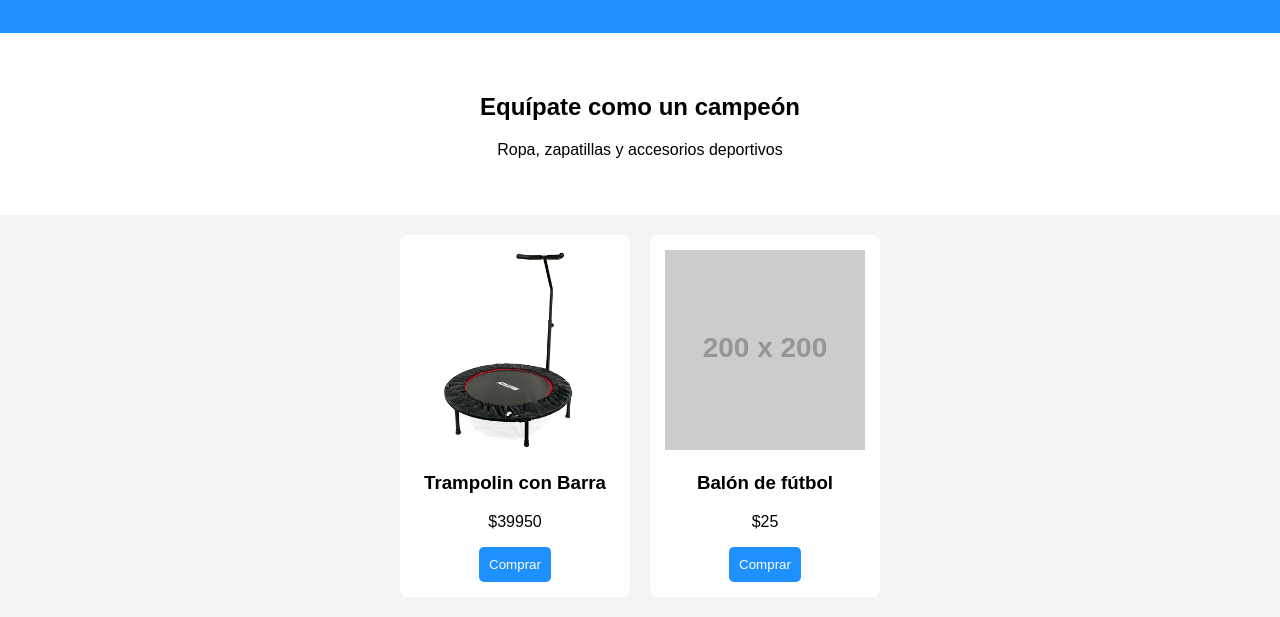
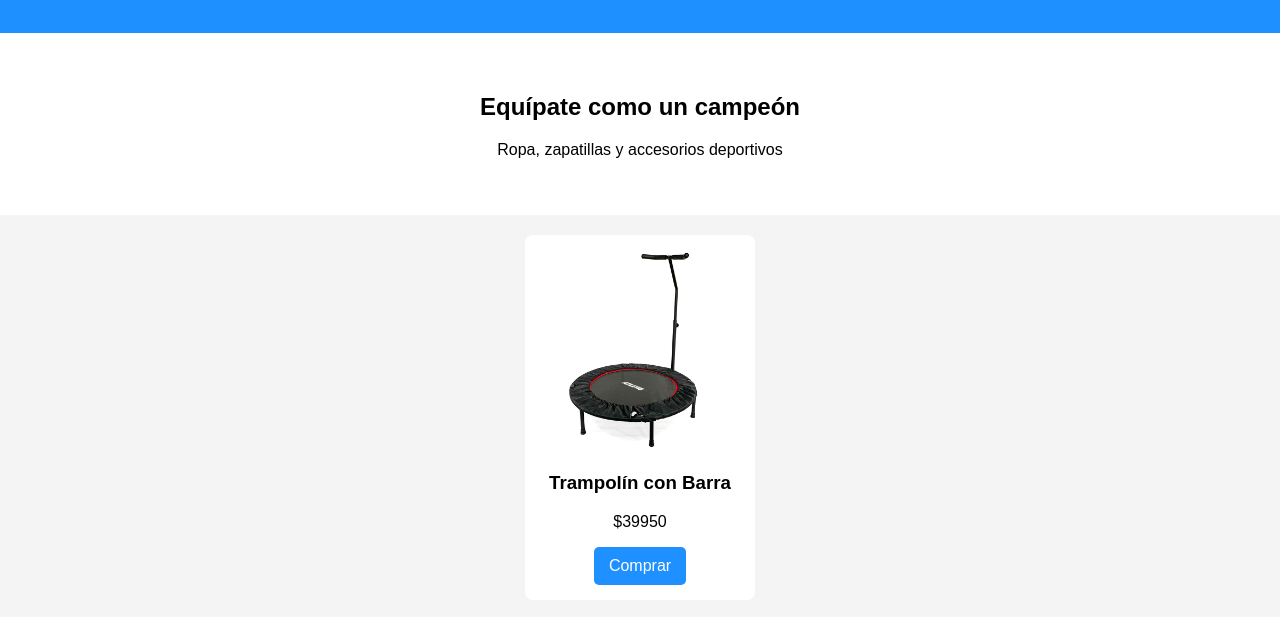
Before and after one commit to Crjarap/ayudadeporte, a plain HTML site: page index.html in a window 1280 px wide. Shown: the part 121-738 px from the top of the page. Drawn offline with Linux system fonts and the light colour scheme; placeholder pictures from the web are drawn by us.

Commit message:
Add purchase link for Trampolín con Barra
Updated the product section with a link to purchase the Trampolín con Barra.

```diff
--- a/index.html
+++ b/index.html
@@ -65,12 +65,18 @@
 </section>
 
 <section class="productos">
-    <div class="producto">
-        <img src="Cama Elastica.jpg" alt="CARDIO">
-        <h3>Trampolin con Barra</h3>
-        <p>$39950</p>
-        <button>Comprar</button>
-    </div>
+  <div class="producto">
+    <img src="Cama Elastica.jpg" alt="CARDIO">
+    <h3>Trampolín con Barra</h3>
+    <p>$39950</p>
+    <a href="https://wa.me/56957861004?text=Hola,%20quiero%20comprar%20el%20Trampolín%20con%20Barra"
+       target="_blank"
+       style="background-color:#1e90ff; color:white; padding:10px 15px; border-radius:5px; text-decoration:none; display:inline-block;">
+       Comprar
+    </a>
+  </div>
+</section>
+
 
     <div class="producto">
         <img src="https://via.placeholder.com/200" alt="Balón">
```
